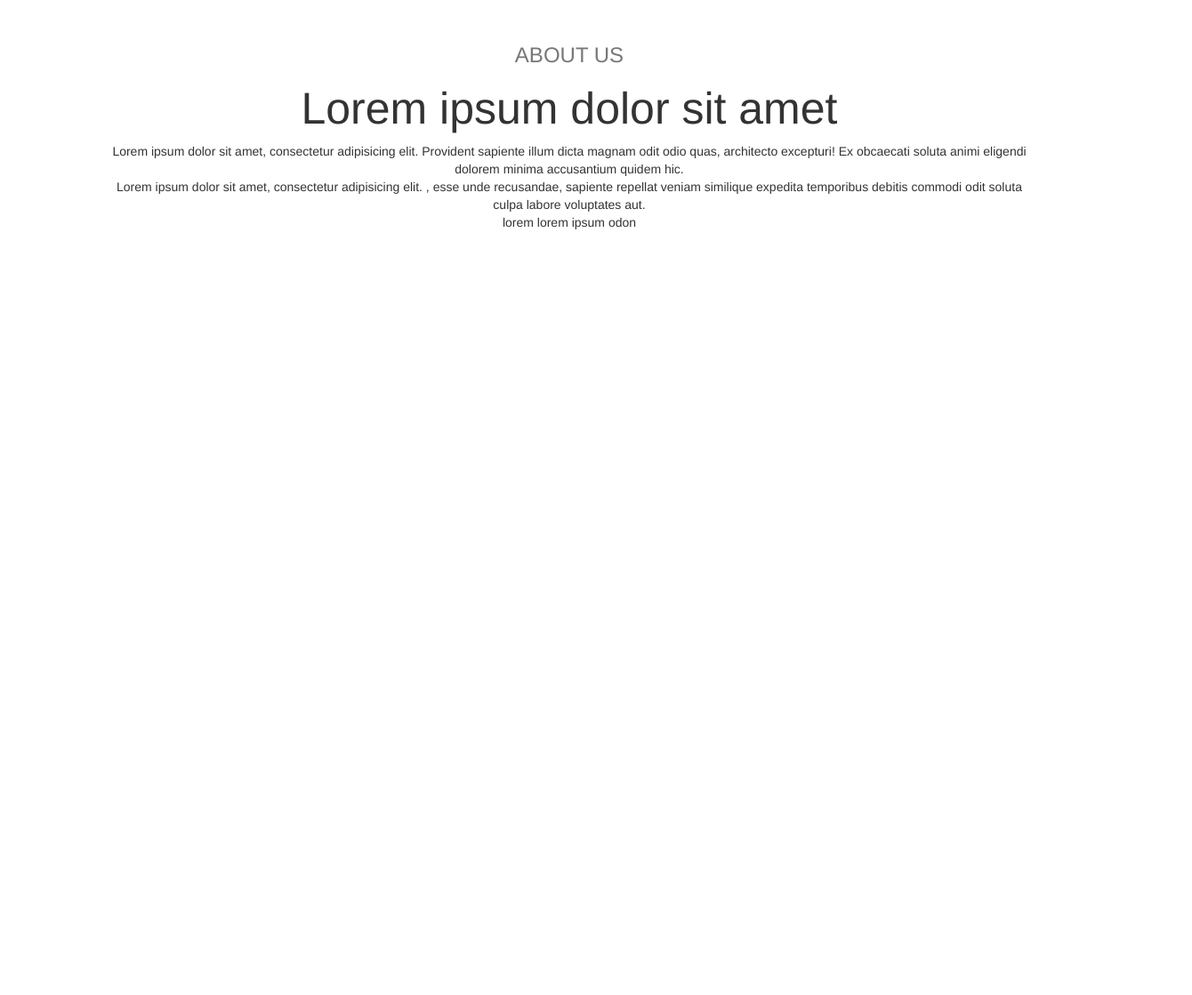
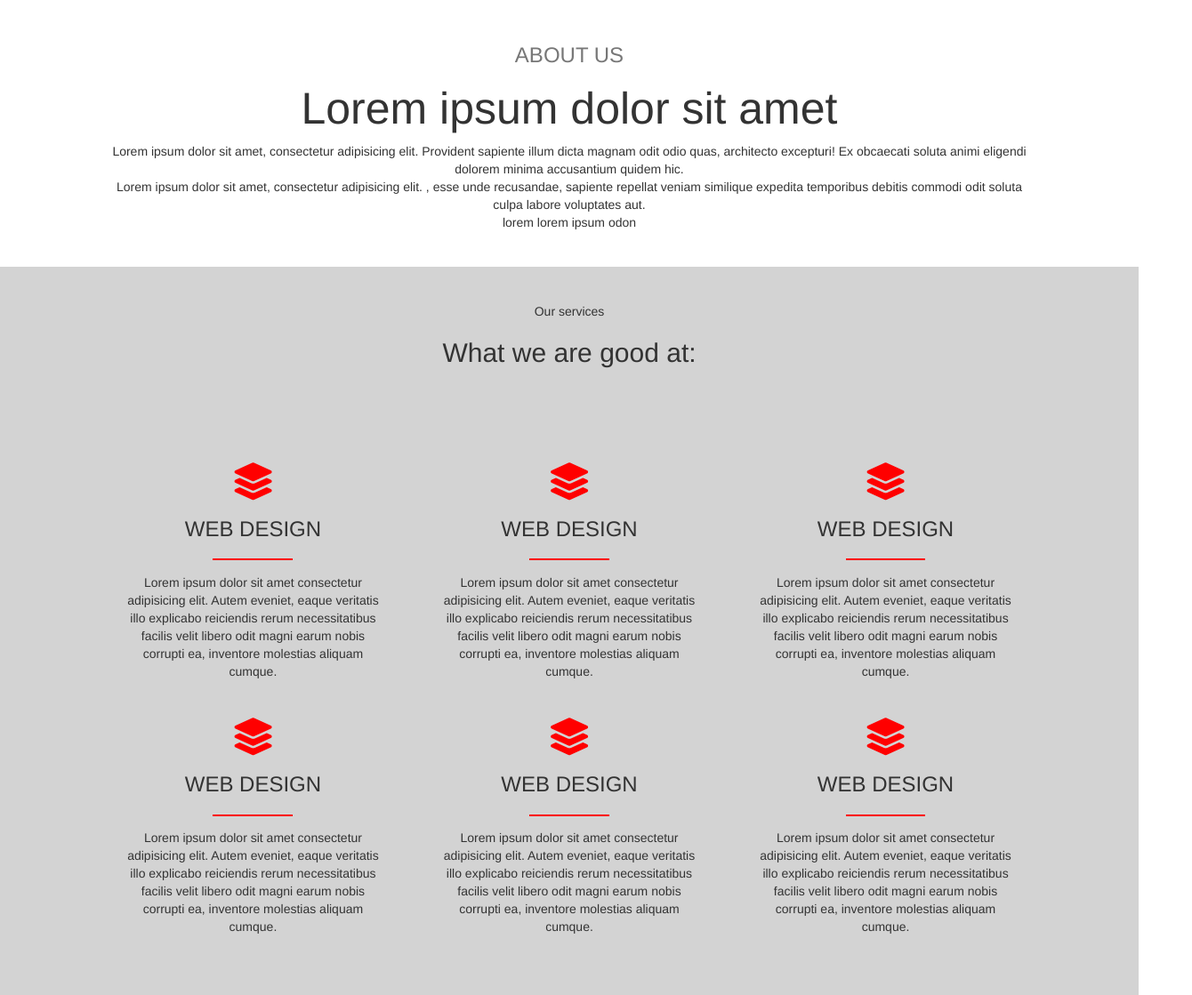
Before and after one commit to Rosik1997Stefan/GrupnaVezba, a plain HTML site: page index.html in a window 1280 px wide. Shown: the part 771-1890 px from the top of the page at 89% size, 1340 px wide, since content can reach past the window. Before the commit the page ends 1071 px from the top, so only its background shows below. Drawn offline with nearby package versions, Linux system fonts and the light colour scheme.

Commit message:
added first cards

```diff
--- a/index.html
+++ b/index.html
@@ -5,11 +5,12 @@
     <meta name="viewport" content="width=device-width, initial-scale=1.0">
     <meta http-equiv="X-UA-Compatible" content="ie=edge">
     <link rel="stylesheet" href="https://maxcdn.bootstrapcdn.com/bootstrap/3.3.7/css/bootstrap.min.css" integrity="sha384-BVYiiSIFeK1dGmJRAkycuHAHRg32OmUcww7on3RYdg4Va+PmSTsz/K68vbdEjh4u" crossorigin="anonymous">
+    <link rel="stylesheet" href="https://use.fontawesome.com/releases/v5.6.3/css/all.css" integrity="sha384-UHRtZLI+pbxtHCWp1t77Bi1L4ZtiqrqD80Kn4Z8NTSRyMA2Fd33n5dQ8lWUE00s/" crossorigin="anonymous">
     <link rel="stylesheet" href="style.css" type="text/css">
     <title>Document</title>
 </head>
 <body>
-<nav class="nav navbar-fixed-top">
+<nav class="nav navbar-fixed-top bg-white">
     <div class="container">
         <div class="navbar-header">
             <a class="navbar-brand" href="#">FOLIOU</a>
@@ -50,6 +51,69 @@
     			<p>Lorem ipsum dolor sit amet, consectetur adipisicing elit. Provident sapiente illum dicta magnam odit odio quas, architecto excepturi! Ex obcaecati soluta animi eligendi dolorem minima accusantium quidem hic.<br>Lorem ipsum dolor sit amet, consectetur adipisicing elit. , esse unde recusandae, sapiente repellat veniam similique expedita temporibus debitis commodi odit soluta culpa labore voluptates aut.<br> lorem lorem ipsum odon</p>
     		</div>
     	</div>
+      <div class="row bg-gray pad-top-bottom text-center">
+        <div class="col-lg-12 col-md-12">
+          <p>Our services</p>
+          <h2>What we are good at:</h2>
+        </div>
+      </div>
+      <div class="row bg-gray pad-top-bottom text-center">
+        <div class="col-lg-10 col-lg-offset-1 col-md-10 col-md-offset-1">
+          <div class="row">
+            <div class="col-lg-4 col-md-4">
+              <div class="card">
+                  <i class="fas fa-layer-group fa-3x"></i>
+                  <h3>WEB DESIGN</h3>
+                  <hr>
+                  <p>Lorem ipsum dolor sit amet consectetur adipisicing elit. Autem eveniet, eaque veritatis illo explicabo reiciendis rerum necessitatibus facilis velit libero odit magni earum nobis corrupti ea, inventore molestias aliquam cumque.</p>
+              </div>
+            </div>
+            <div class="col-lg-4 col-md-4">
+              <div class="card">
+                  <i class="fas fa-layer-group fa-3x"></i>
+                  <h3>WEB DESIGN</h3>
+                  <hr>
+                  <p>Lorem ipsum dolor sit amet consectetur adipisicing elit. Autem eveniet, eaque veritatis illo explicabo reiciendis rerum necessitatibus facilis velit libero odit magni earum nobis corrupti ea, inventore molestias aliquam cumque.</p>
+              </div>
+            </div>
+            <div class="col-lg-4 col-md-4">
+              <div class="card">
+                  <i class="fas fa-layer-group fa-3x"></i>
+                  <h3>WEB DESIGN</h3>
+                  <hr>
+                  <p>Lorem ipsum dolor sit amet consectetur adipisicing elit. Autem eveniet, eaque veritatis illo explicabo reiciendis rerum necessitatibus facilis velit libero odit magni earum nobis corrupti ea, inventore molestias aliquam cumque.</p>
+              </div>
+            </div>
+        </div>
+        <div class="row">
+          <div class="col-lg-4 col-md-4">
+            <div class="card">
+                <i class="fas fa-layer-group fa-3x"></i>
+                <h3>WEB DESIGN</h3>
+                <hr>
+                <p>Lorem ipsum dolor sit amet consectetur adipisicing elit. Autem eveniet, eaque veritatis illo explicabo reiciendis rerum necessitatibus facilis velit libero odit magni earum nobis corrupti ea, inventore molestias aliquam cumque.</p>
+            </div>
+          </div>
+          <div class="col-lg-4 col-md-4">
+            <div class="card">
+                <i class="fas fa-layer-group fa-3x"></i>
+                <h3>WEB DESIGN</h3>
+                <hr>
+                <p>Lorem ipsum dolor sit amet consectetur adipisicing elit. Autem eveniet, eaque veritatis illo explicabo reiciendis rerum necessitatibus facilis velit libero odit magni earum nobis corrupti ea, inventore molestias aliquam cumque.</p>
+            </div>
+          </div>
+          <div class="col-lg-4 col-md-4">
+            <div class="card">
+                <i class="fas fa-layer-group fa-3x"></i>
+                <h3>WEB DESIGN</h3>
+                <hr>
+                <p>Lorem ipsum dolor sit amet consectetur adipisicing elit. Autem eveniet, eaque veritatis illo explicabo reiciendis rerum necessitatibus facilis velit libero odit magni earum nobis corrupti ea, inventore molestias aliquam cumque.</p>
+            </div>
+          </div>
+      </div>
+      </div>
+    </div>
+      </div>
     </div>
 
 
--- a/style.css
+++ b/style.css
@@ -5,8 +5,8 @@
 	position: relative;
 }
 .size{
-	font-size: 270px;
-	position: fixed;
+	font-size: 23rem;
+	position: absolute;
 	top: 130px;
 	opacity: 0.2;
 }
@@ -44,8 +44,19 @@ body {
 .bg-white {
     background-color: white;
 }
+.bg-gray {
+    background-color:lightgray;
+}
 a {
     color: black;
+}
+hr {
+    border: 1px solid red;
+	margin-bottom: 5%;
+	width: 30%;
+}
+i {
+    color: red;
 }
 .navbar-nav li >a:hover {
     color: red;
@@ -70,3 +81,15 @@ a {
 	padding-top: 3rem;
 	padding-bottom: 3rem;
 }
+.pad-top-bottom {
+    padding-top: 4rem;
+    padding-bottom: 4rem;
+}
+.card {
+    padding: 5%;
+    border-radius: 10px;
+}
+.card:hover {
+	background-image: linear-gradient(to right, blue,lightblue,violet,purple);
+	color:white;
+}
```
